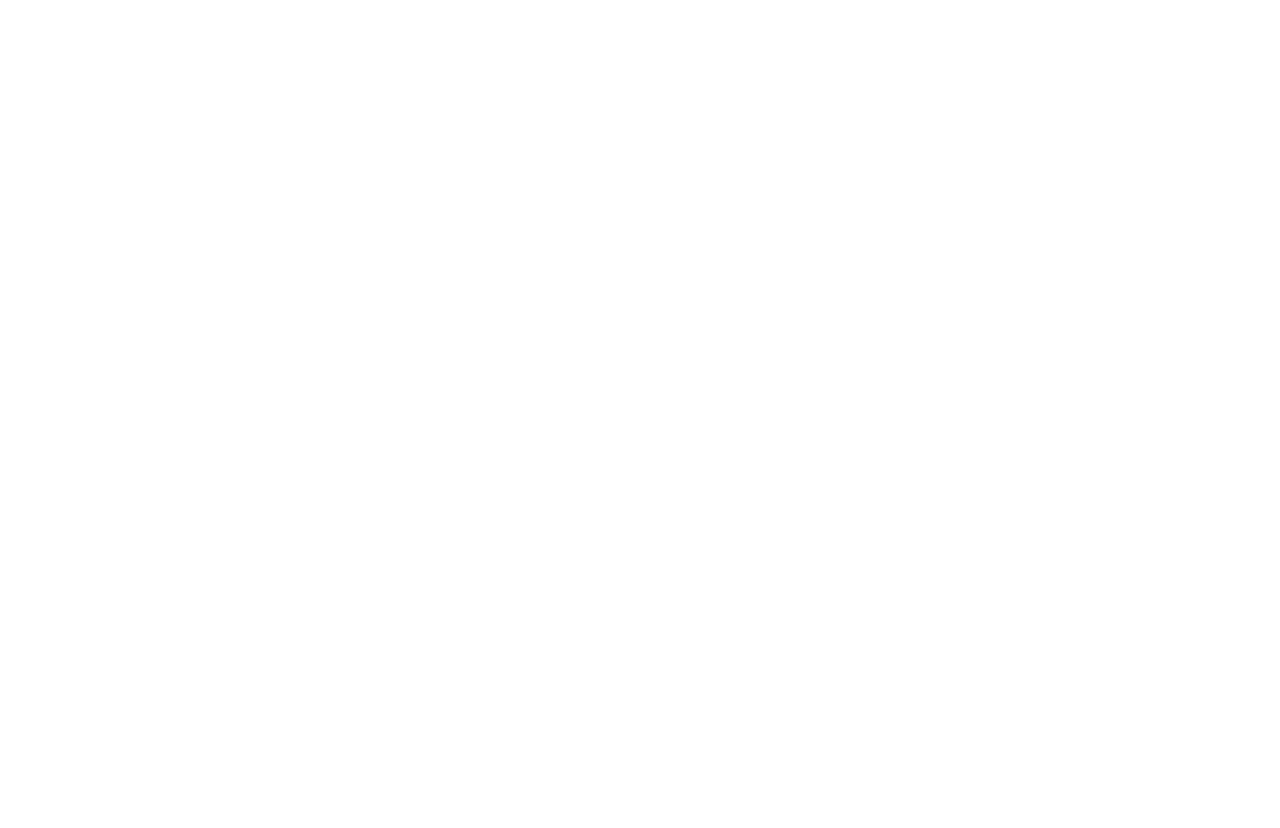
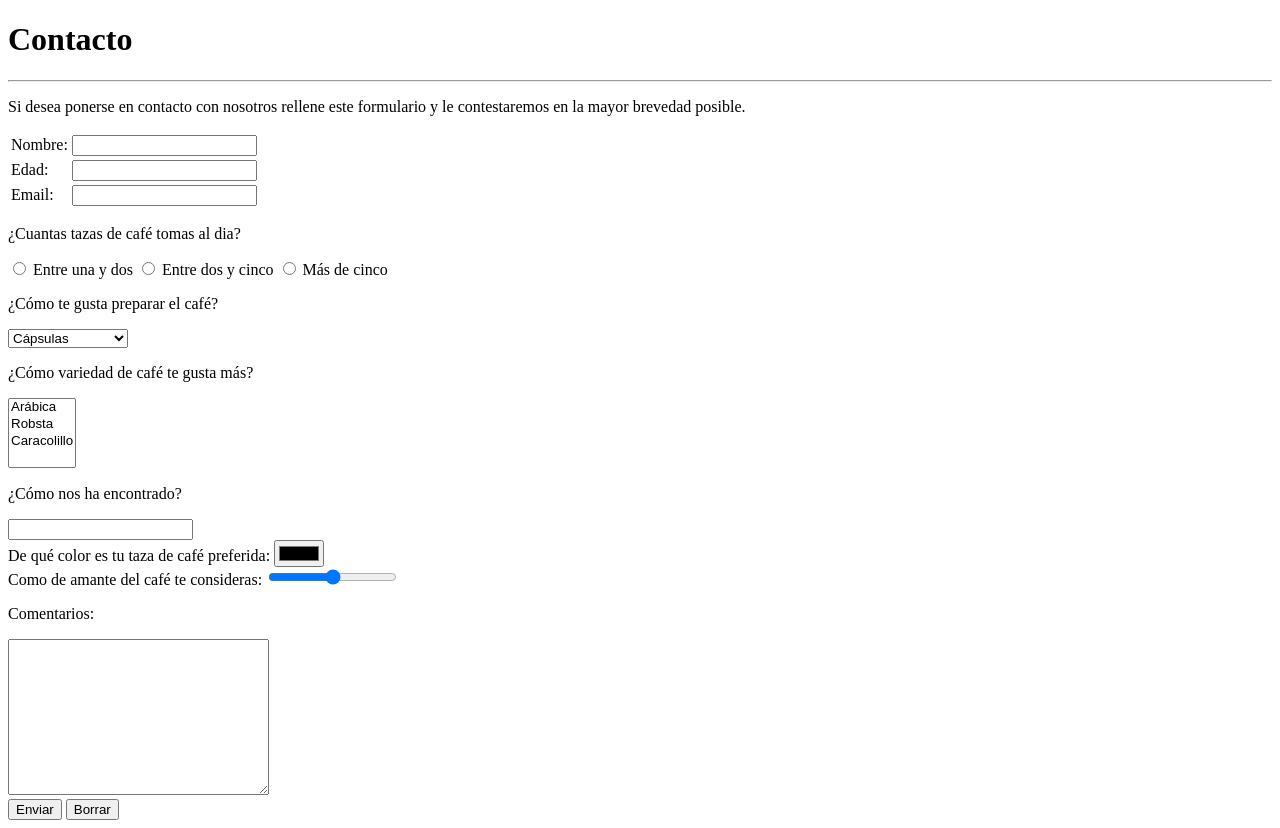
Before and after one commit to VASHvic/SX_PRX, a plain HTML site: page S05_S06_PR1_VictorGuillem/contacto.html in a window 1280 px wide. Before the commit the page ends 800 px from the top, so only its background shows below. Drawn offline with Linux system fonts and the light colour scheme.

Commit message:
lunes despliegue

```diff
--- a/S05_S06_PR1_VictorGuillem/contacto.html
+++ b/S05_S06_PR1_VictorGuillem/contacto.html
@@ -6,5 +6,72 @@
     <meta name="viewport" content="width=device-width, initial-scale=1.0" />
     <title>Contacto</title>
   </head>
-  <body></body>
+  <body>
+    <h1>Contacto</h1>
+    <hr />
+    <p>
+      Si desea ponerse en contacto con nosotros rellene este formulario y le
+      contestaremos en la mayor brevedad posible.
+    </p>
+    <form action="">
+      <table class="tablaform">
+        <tr>
+          <td><label for="nombre">Nombre:</label></td>
+          <td><input type="text" name="nombre" id="nombre" /></td>
+        </tr>
+        <tr>
+          <td><label for="edad">Edad:</label></td>
+          <td><input type="number" name="edad" id="edad" /></td>
+        </tr>
+        <tr>
+          <td><label for="email">Email:</label></td>
+          <td><input type="text" name="email" id="email" /></td>
+        </tr>
+      </table>
+      <p>¿Cuantas tazas de café tomas al dia?</p>
+      <input type="radio" name="tazas" id="1-2" value="1-2" />
+      <label for="1-2">Entre una y dos</label>
+      <input type="radio" name="tazas" id="2-5" value="2-5" />
+      <label for="2-5">Entre dos y cinco</label>
+      <input type="radio" name="tazas" id="+5" value="+5" />
+      <label for="+5">Más de cinco</label>
+      <p>¿Cómo te gusta preparar el café?</p>
+      <select name="preparar" id="preparar">
+        <option value="capsula">Cápsulas</option>
+        <option value="italiana">Cafetera italiana</option>
+        <option value="soluble">Soluble</option>
+      </select>
+      <p>¿Cómo variedad de café te gusta más?</p>
+      <select name="variedad" id="variedad" multiple>
+        <option value="arabica">Arábica</option>
+        <option value="robusta">Robsta</option>
+        <option value="caracolillo">Caracolillo</option>
+      </select>
+      <br />
+      <p>¿Cómo nos ha encontrado?</p>
+      <input name="encontrado" list="encontrado" />
+      <datalist id="encontrado">
+        <option value="Anuncio TV"></option>
+        <option value="Recomendación de un amigo"></option>
+        <option value="Buscador online"></option>
+        <option value="Otros"></option>
+      </datalist>
+      <br />
+      <label for="taza">De qué color es tu taza de café preferida:</label>
+      <input type="color" id="taza" name="taza" value="#000" />
+      <br />
+      <label for="nivel">Como de amante del café te consideras:</label>
+      <input type="range" id="nivel" name="nivel" min="0" max="100" />
+      <p>Comentarios:</p>
+      <textarea
+        name="comentarios"
+        id="comentarios"
+        cols="30"
+        rows="10"
+      ></textarea>
+      <br />
+      <input type="submit" value="Enviar" />
+      <input type="reset" value="Borrar" />
+    </form>
+  </body>
 </html>
```
Also changed, not shown: S05_S06_PR1_VictorGuillem/cultivo.html (+18 -8 lines), S05_S06_PR1_VictorGuillem/index.html (+10 -2 lines), S05_S06_PR1_VictorGuillem/styles.css (+15 -10 lines), S05_S06_PR1_VictorGuillem/tipos.html (+40 -9 lines).
